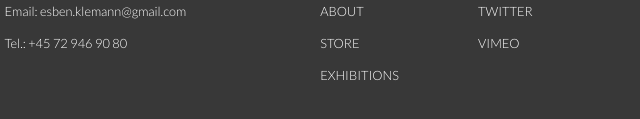
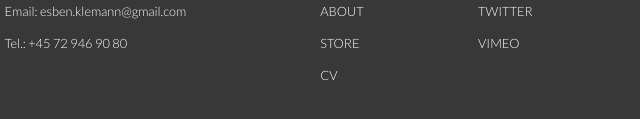
Before and after one commit to ingimar-eyfjord/final_straw, a plain HTML site: page about.html in a window 1280 px wide. Shown: the part 1677-1796 px from the top of the page, 627-1267 px from the left. Drawn offline with Linux system fonts and the light colour scheme; no server answers.

Commit message:
CV added to the footer

```diff
--- a/about.html
+++ b/about.html
@@ -113,7 +113,7 @@
             <li><a href="work.html">Work</a></li>
             <li><a href="#">About</a></li>
             <li><a href="store.html">Store</a></li>
-            <li><a href="exhibitions.html">Exhibitions</a></li>
+            <li><a href="https://drive.google.com/file/d/0B3DfnMwbtTGud0pHSDZ2MVJtZ0k/view">CV</a></li>
         </ul>
 
         <ul class="footer-some">
--- a/store.js
+++ b/store.js
@@ -176,11 +176,7 @@ function showmediumPost(post) {
 					console.log("object");
 				e.style.display = "block";
 				}
-
-//					t != returnname.style.display = "none";
 		})
-
-
 				})
 
 
```
Also changed, not shown: exhibition_single.html (+1 -1 lines), exhibitions.html (+1 -1 lines), index.html (+1 -1 lines), store.html (+1 -1 lines), store_single.html (+1 -1 lines), work.html (+1 -1 lines), work_single.html (+1 -1 lines).
